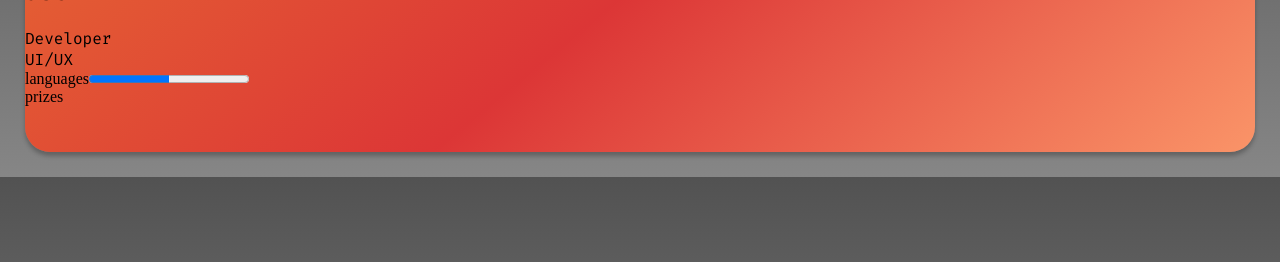
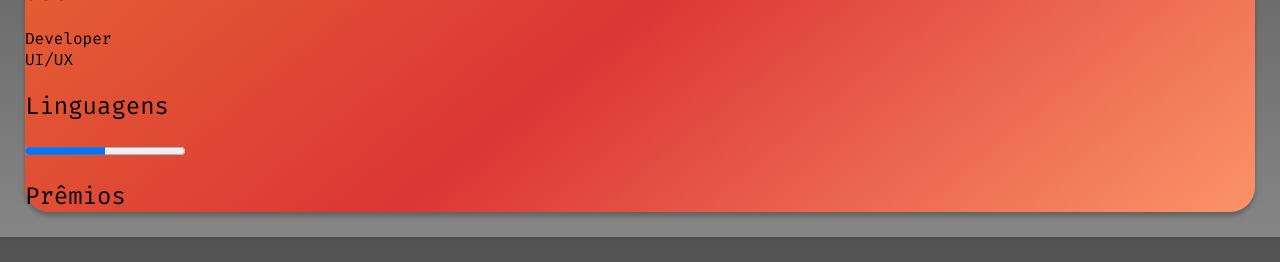
Before and after one commit to hackatool/frontend, a React (Create React App) app: page /user in a window 1280 px wide. Shown: the part 253-515 px from the top of the page. Built offline with nearby package versions, Linux system fonts and the light colour scheme.

Commit message:
h2 instead of annotation

```diff
--- a/src/pages/Profile/index.jsx
+++ b/src/pages/Profile/index.jsx
@@ -27,11 +27,11 @@ export default class Profile extends Component {
                     </div>
 
                     <div className="languages">
-                        languages
+                        <h2>Linguagens</h2>
                         <progress min='0' max='100' value='50'></progress>
                     </div>
                     <div className="prizes">
-                        prizes
+                        <h2>Prêmios</h2>
                     </div>
                 </div>
 
--- a/src/pages/Profile/style.scss
+++ b/src/pages/Profile/style.scss
@@ -3,7 +3,7 @@
 .full_profile {
     // meh
     width: calc(100% - 50px);
-    height: 300px;
+    // height: 300px;
     margin: 25px;
     margin-top: 5px;
     background: linear-gradient(140.79deg, #E66833 0%, #DC3636 48.53%, #FA9468 100%);
```
